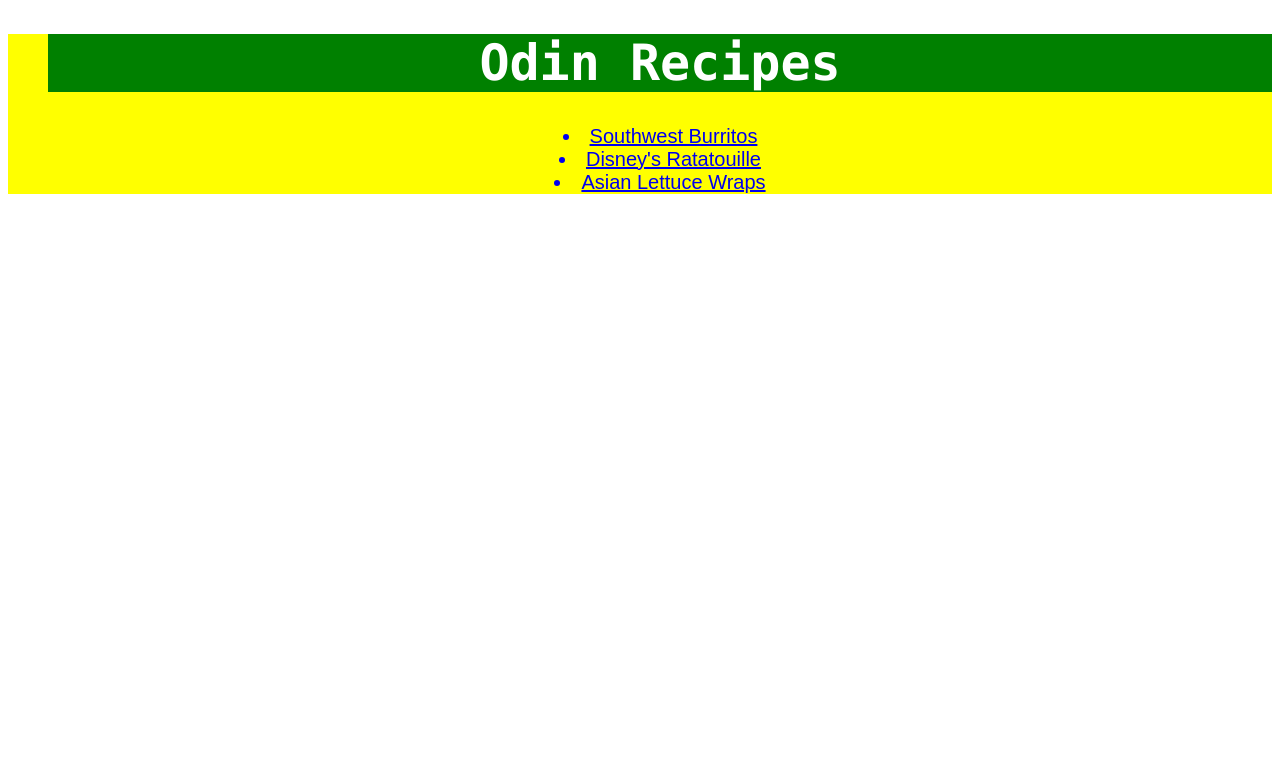
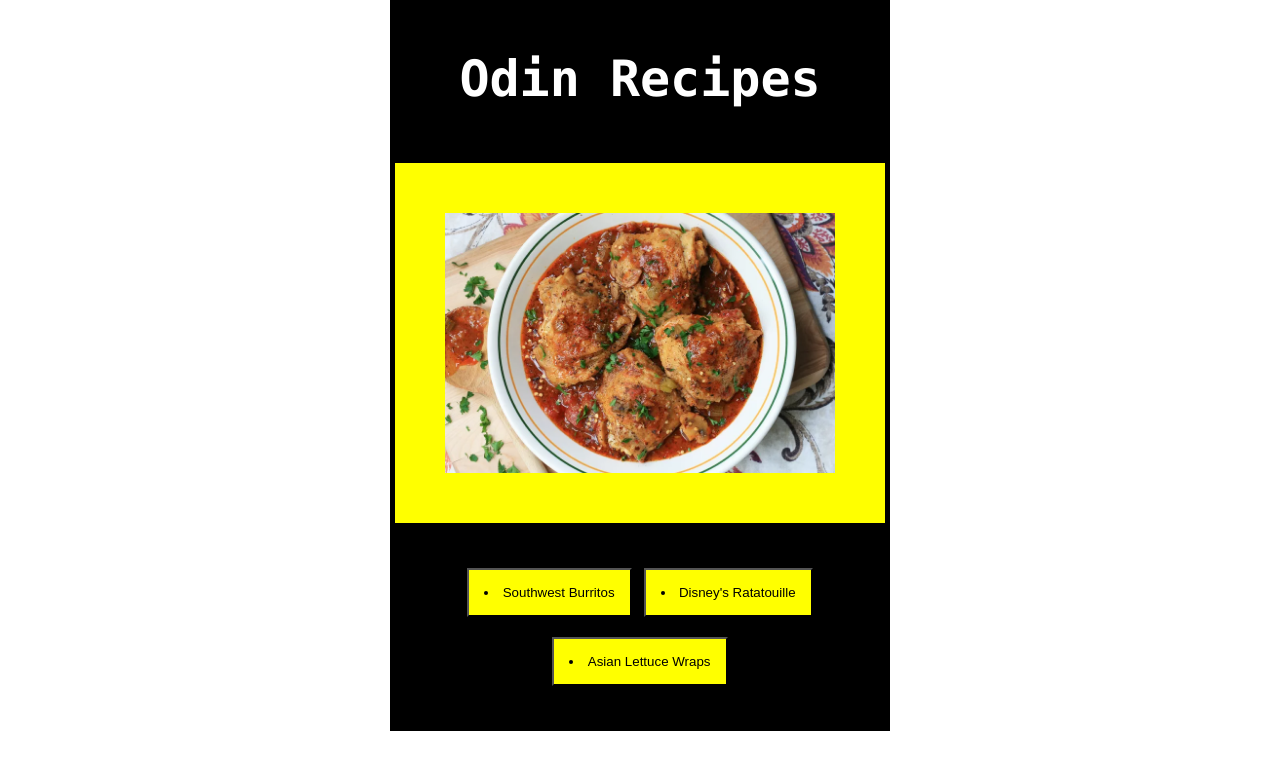
Before and after one commit to traankevin/odin-recipes, a plain HTML site: page index.html in a window 1280 px wide. Drawn offline with Linux system fonts and the light colour scheme.

Commit message:
Adding styles to the index.html for recipes page practiced the use of inline and block  display added buttons for the list of recipes centered everything using margins

```diff
--- a/index.html
+++ b/index.html
@@ -7,11 +7,12 @@
     </head>
 
     <body>
-        <ul>
-            <h1 class="title">Odin Recipes</h1>
-            <a href="./recipes/southwest-burritos.html"><li id="first">Southwest Burritos</li></a>
-            <a href="./recipes/ratatouille.html"><li id="second">Disney's Ratatouille</li></a>
-            <a href="./recipes/wraps.html"><li id="third">Asian Lettuce Wraps</li></a>
+        <h1 class="title">Odin Recipes</h1>
+        <img src="./img/food.jpg">
+        <ul class="list">
+            <a href="./recipes/southwest-burritos.html"><button><li id="first">Southwest Burritos</li></button></a>
+            <a href="./recipes/ratatouille.html"><button><li id="second">Disney's Ratatouille</li></button></a>
+            <a href="./recipes/wraps.html"><button><li id="third">Asian Lettuce Wraps</li></button></a>
         </ul>
     </body>
 </html>
--- a/styles.css
+++ b/styles.css
@@ -1,15 +1,53 @@
+* {
+    margin: 0;
+    padding: 0;
+    box-sizing: border-box;
+}
+img {
+    margin: 0 auto;
+    height: auto;
+    width: 390px;
+    display: block;
+    border: 5px solid black;
+    border-bottom: none;
+    padding: 50px;
+    box-sizing: content-box;
+    background-color: yellow;
+}
+
+
 .title {
     text-align: center;
-    background: green;
     color: white;
     font-size: 50px;
     font-family: "Monaco", Monospace;
+    margin: 0 auto;
+    padding: 50px;
+    background-color: black;
+    width: 500px;
 }
 
-ul {
+.list {
     text-align: center;
     list-style-position: inside;
     font-size: 20px;
+    font-family: monospace;
+    background-color: black;
+    border: 5px solid black;
+    padding: 30px;
+    width: 500px;
+    margin: auto;
+}
+
+#first, #second, #third {
+    margin: 15px;
+
+}
+
+button {
     background-color: yellow;
-    font-family: "Papyuris", fantasy;
+    color: black;
+    margin: auto;
+    margin-top: 10px;
+    margin-bottom: 10px;
 }
```
Also changed, not shown: img/food.jpg (added).
